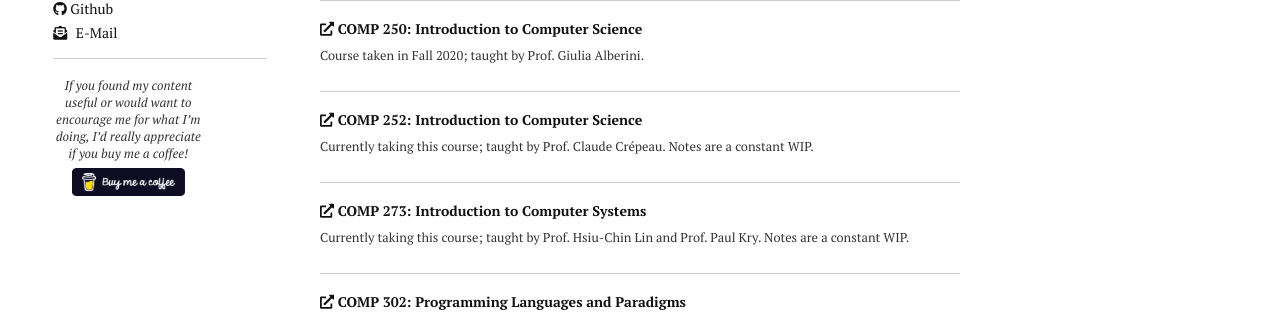
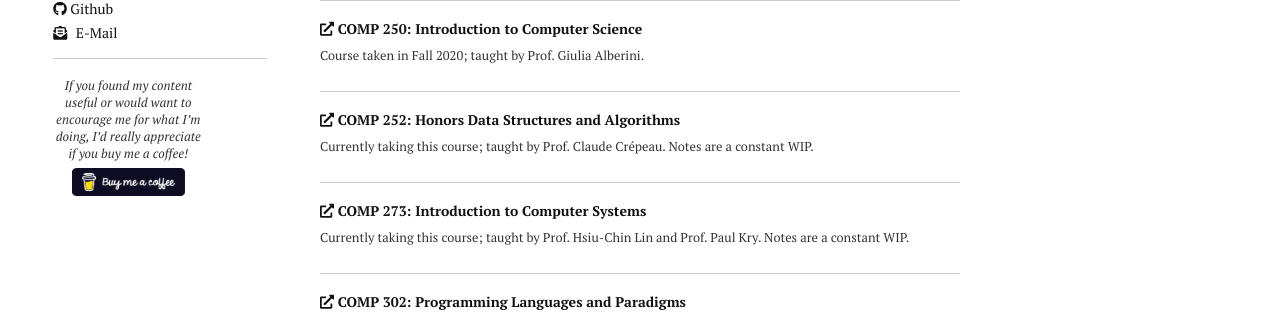
Before and after one commit to sarvasvarora/sarvasvarora.github.io, a Jekyll site: the page built from _posts/misc/2021-01-14-course-notes.md, in a window 1280 px wide. Shown: the part 454-766 px from the top of the page. Built offline with Jekyll 4.4.1, drawn with Linux system fonts in a browser that asks for light colours; comment, search, counter and statistics services are not loaded.

Commit message:
comp 252 name fix

```diff
--- a/_posts/misc/2021-01-14-course-notes.md
+++ b/_posts/misc/2021-01-14-course-notes.md
@@ -35,7 +35,7 @@ If you spot any mistakes, please don't hesitate to contact me ;)
   <hr>
   <li>
     <strong>
-        <a class="author-social" style="border-bottom: none;" href="https://www.notion.so/sarvasvarora/70eac099766b453aa57be1bc87e094f8?v=78d368f666484ff395da2c2ba896421a"> <i class="fas fa-external-link-alt"></i> COMP 252: Introduction to Computer Science</a>
+        <a class="author-social" style="border-bottom: none;" href="https://www.notion.so/sarvasvarora/70eac099766b453aa57be1bc87e094f8?v=78d368f666484ff395da2c2ba896421a"> <i class="fas fa-external-link-alt"></i> COMP 252: Honors Data Structures and Algorithms</a>
     </strong>
   <p><small>Currently taking this course; taught by Prof. Claude Crépeau. Notes are a constant WIP.</small></p>
   </li>
```
